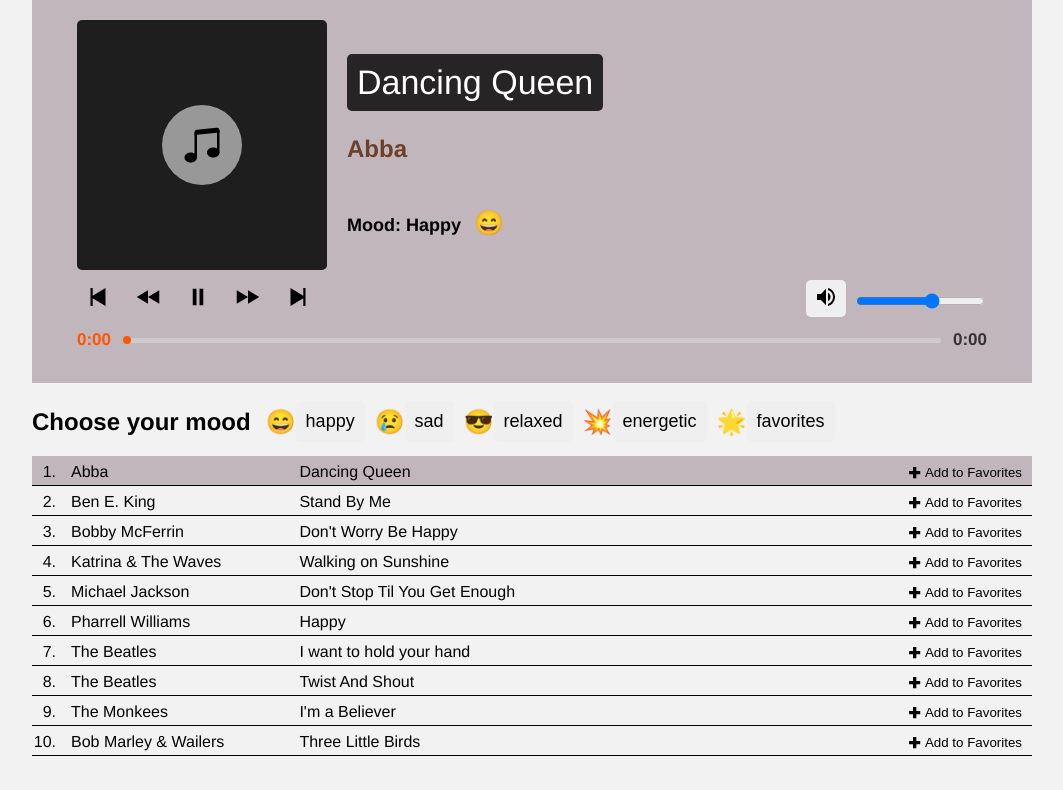
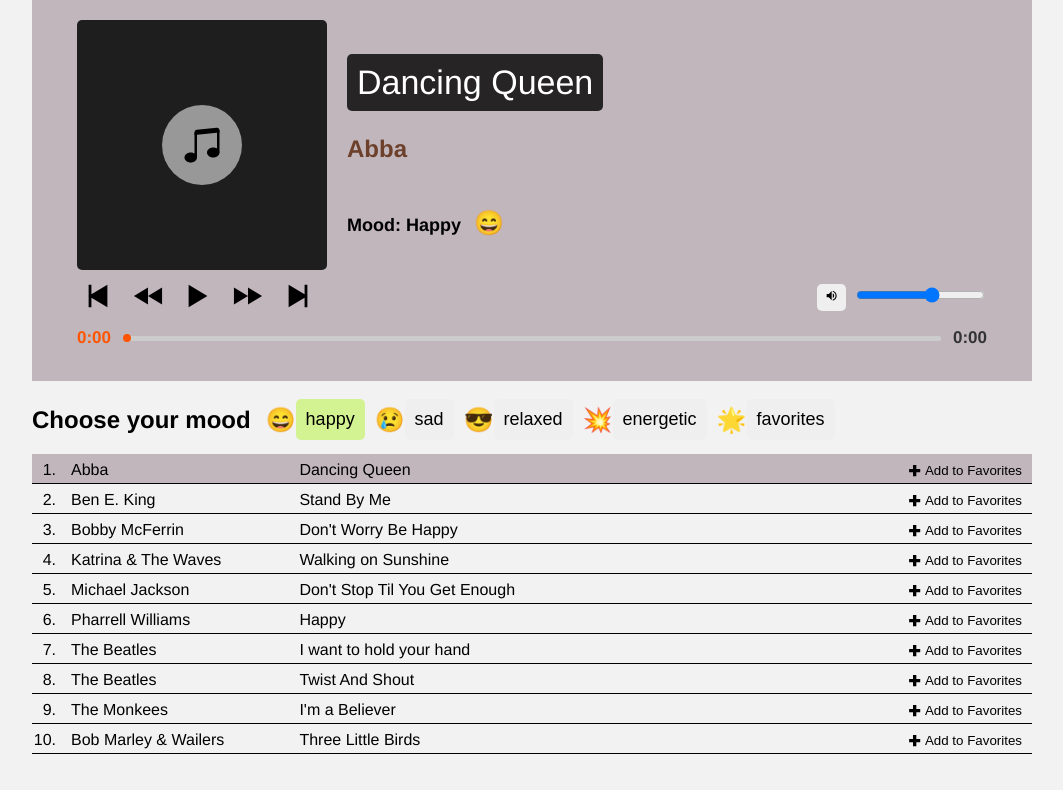
Before and after one commit to aljosabos/Moodify-Playlist-Creator, a React (Vite) app: page / in a window 1280 px wide. Shown: the top 790 px of the page, without its empty margins (108-1171 px from the left). Built offline with nearby package versions, Linux system fonts and the light colour scheme.

Commit message:
highlight choosen playlist

```diff
--- a/src/assets/helpers.ts
+++ b/src/assets/helpers.ts
@@ -9,7 +9,7 @@
 import { FAVORITES } from "./constants";
 
 export const formatSecondsToSongTime = (totalSeconds: number) => {
-  const duration = moment.duration(totalSeconds, "seconds");
+  const duration = moment.duration(Math.floor(totalSeconds), "seconds");
 
   const minutes = duration.minutes();
   const seconds =
--- a/src/components/MoodifyPlaylistCreator/MoodSelector/MoodButton/MoodButton.scss
+++ b/src/components/MoodifyPlaylistCreator/MoodSelector/MoodButton/MoodButton.scss
@@ -1,5 +1,30 @@
+@mixin btn-styles {
+  padding: 10px;
+  display: flex;
+  justify-content: center;
+  align-items: center;
+  gap: 5px;
+  border-radius: 5px;
+  border: none;
+  cursor: pointer;
+  font-size: 18px;
+  transition: all 0.2s;
+}
+
 .MoodButton {
   display: flex;
+
+  &-btn {
+    @include btn-styles;
+
+    &:hover {
+      background-color: #bcb4b4;
+    }
+
+    svg {
+      font-size: 24px;
+    }
+  }
 
   &-emojiBtn {
     position: relative;
@@ -12,3 +37,8 @@
     }
   }
 }
+
+.MoodButton-btn-selected {
+  @include btn-styles;
+  background-color: #d3f393;
+}
--- a/src/components/MoodifyPlaylistCreator/MoodSelector/MoodButton/MoodButton.tsx
+++ b/src/components/MoodifyPlaylistCreator/MoodSelector/MoodButton/MoodButton.tsx
@@ -1,23 +1,26 @@
 import "./MoodButton.scss";
-import { EmojiClickData, Mood } from "../../../../types/types";
+import { Mood } from "../../../../types/types";
 
 interface IMoodButtonProps {
-  handleChangeMood: () => void;
+  changeMood: (mood: Mood) => void;
   mood: Mood;
   emoji: string;
+  isSelected: boolean;
 }
 
 export default function MoodButton({
   mood,
-  handleChangeMood,
+  changeMood,
   emoji,
+  isSelected,
 }: IMoodButtonProps) {
+  const btnClass = isSelected ? "MoodButton-btn-selected" : "MoodButton-btn";
   return (
     <div className="MoodButton">
       <span className="MoodButton-emojiBtn">
         <span className="MoodButton-emojiBtn-emoji">{emoji}</span>
       </span>
-      <button onClick={handleChangeMood}>
+      <button onClick={() => changeMood(mood)} className={btnClass}>
         <span>{mood}</span>
       </button>
     </div>
--- a/src/components/MoodifyPlaylistCreator/MoodSelector/MoodSelector.scss
+++ b/src/components/MoodifyPlaylistCreator/MoodSelector/MoodSelector.scss
@@ -7,26 +7,5 @@
     display: flex;
     gap: 10px;
     margin-left: 15px;
-
-    button {
-      padding: 10px;
-      display: flex;
-      justify-content: center;
-      align-items: center;
-      gap: 5px;
-      border-radius: 5px;
-      border: none;
-      cursor: pointer;
-      font-size: 18px;
-      transition: all 0.2s;
-
-      &:hover {
-        background-color: #bcb4b4;
-      }
-
-      svg {
-        font-size: 24px;
-      }
-    }
   }
 }
--- a/src/components/MoodifyPlaylistCreator/MoodSelector/MoodSelector.tsx
+++ b/src/components/MoodifyPlaylistCreator/MoodSelector/MoodSelector.tsx
@@ -7,9 +7,13 @@
 
 interface IMoodSelectorProps {
   changeMood: (mood: Mood) => void;
+  currentMood: Mood;
 }
 
-export default function MoodSelector({ changeMood }: IMoodSelectorProps) {
+export default function MoodSelector({
+  changeMood,
+  currentMood,
+}: IMoodSelectorProps) {
   const { shouldRefreshMoods, setShouldRefreshMoods } = useContext(MoodContext);
 
   useEffect(() => {
@@ -24,8 +28,9 @@
           <MoodButton
             key={mood}
             mood={Mood[mood as MoodEnumKey]}
-            handleChangeMood={() => changeMood(Mood[mood as MoodEnumKey])}
+            changeMood={changeMood}
             emoji={getEmoji(Mood[mood as MoodEnumKey])}
+            isSelected={currentMood === Mood[mood as MoodEnumKey]}
           />
         ))}
       </div>
--- a/src/components/MoodifyPlaylistCreator/MoodifyPlaylistCreator.tsx
+++ b/src/components/MoodifyPlaylistCreator/MoodifyPlaylistCreator.tsx
@@ -10,7 +10,9 @@
 import { MoodContext } from "../../context/MoodContext";
 
 export default function MoodifyPlaylistCreator() {
-  const [playlistTracks, setPlaylistTracks] = useState<ITrack[]>([]);
+  const [playlistTracks, setPlaylistTracks] = useState<ITrack[]>(
+    playlists.happy
+  );
   const [playerTracks, setPlayerTracks] = useState<ITrack[]>(playlists.happy);
   const [mood, setMood] = useState<Mood>(Mood.Happy);
   const [currentTrackIndex, setCurrentTrackIndex] = useState<number>(0);
@@ -33,6 +35,9 @@
     setMood(mood);
   };
 
+  console.log(playerTracks);
+  console.log(playerTracks);
+
   return (
     <div className="Root">
       <TrackContext.Provider
@@ -49,7 +54,7 @@
           value={{ shouldRefreshMoods, setShouldRefreshMoods }}
         >
           <Player tracks={playerTracks} mood={mood} />
-          <MoodSelector changeMood={changeMood} />
+          <MoodSelector changeMood={changeMood} currentMood={mood} />
           <Playlist tracks={playlistTracks} mood={mood} />
         </MoodContext.Provider>
       </TrackContext.Provider>
--- a/src/components/MoodifyPlaylistCreator/Player/Controls/Controls.scss
+++ b/src/components/MoodifyPlaylistCreator/Player/Controls/Controls.scss
@@ -15,10 +15,14 @@
     background-color: transparent;
     margin-right: 8px;
     cursor: pointer;
-  }
 
-  svg {
-    font-size: 24px;
+    svg {
+      font-size: 30px;
+
+      &:hover {
+        color: #583d3d;
+      }
+    }
   }
 
   &__volume {
--- a/src/components/MoodifyPlaylistCreator/Player/Controls/Controls.tsx
+++ b/src/components/MoodifyPlaylistCreator/Player/Controls/Controls.tsx
@@ -79,7 +79,7 @@
       audioRef.current.pause();
     }
     playAnimationRef.current = requestAnimationFrame(repeat);
-  }, [isPlaying, audioRef, repeat]);
+  }, [isPlaying, audioRef, repeat, currentTrackIndex]);
 
   useEffect(() => {
     if (audioRef.current) {
@@ -87,11 +87,6 @@
       audioRef.current.muted = muteVolume;
     }
   }, [volume, audioRef, muteVolume]);
-
-  /* play on double click */
-  useEffect(() => {
-    setIsPlaying(true);
-  }, [currentTrackIndex]);
 
   const skipForward = () => {
     if (audioRef.current) audioRef.current.currentTime += SKIP_TIME;
@@ -113,7 +108,7 @@
     if (currentTrackIndex >= playlistLength - 1) {
       setCurrentTrackIndex(0);
     } else {
-      setCurrentTrackIndex((prev) => prev + 1);
+      setCurrentTrackIndex((currentIndex) => currentIndex + 1);
     }
   };
 
--- a/src/components/MoodifyPlaylistCreator/Player/Track/Track.tsx
+++ b/src/components/MoodifyPlaylistCreator/Player/Track/Track.tsx
@@ -34,11 +34,7 @@
 
   const { setShouldRefreshMoods } = useContext(MoodContext);
 
-  const onEmojiClose = () => {
-    setShouldShowEmojiPicker(false);
-  };
-
-  useOutsideClick(emojiPickerRef, onEmojiClose);
+  useOutsideClick(emojiPickerRef, () => setShouldShowEmojiPicker(false));
 
   const openEmojiPicker = () => {
     setShouldShowEmojiPicker(true);
@@ -97,11 +93,11 @@
 
             {shouldShowEmojiPicker && (
               <EmojiPicker
-                height={300}
                 searchDisabled
                 onEmojiClick={handleEmojiSelect}
                 lazyLoadEmojis
                 skinTonesDisabled
+                emojiVersion={"5.0"}
               />
             )}
           </span>
--- a/src/components/MoodifyPlaylistCreator/Playlist/Playlist.tsx
+++ b/src/components/MoodifyPlaylistCreator/Playlist/Playlist.tsx
@@ -1,6 +1,5 @@
 import {
   checkIsTrackInFavorites,
-  getFavoriteTracksInfo,
 } from "../../../assets/helpers";
 import { TrackContext } from "../../../context/TrackContext";
 import { ITrack, Mood } from "../../../types/types";
```
